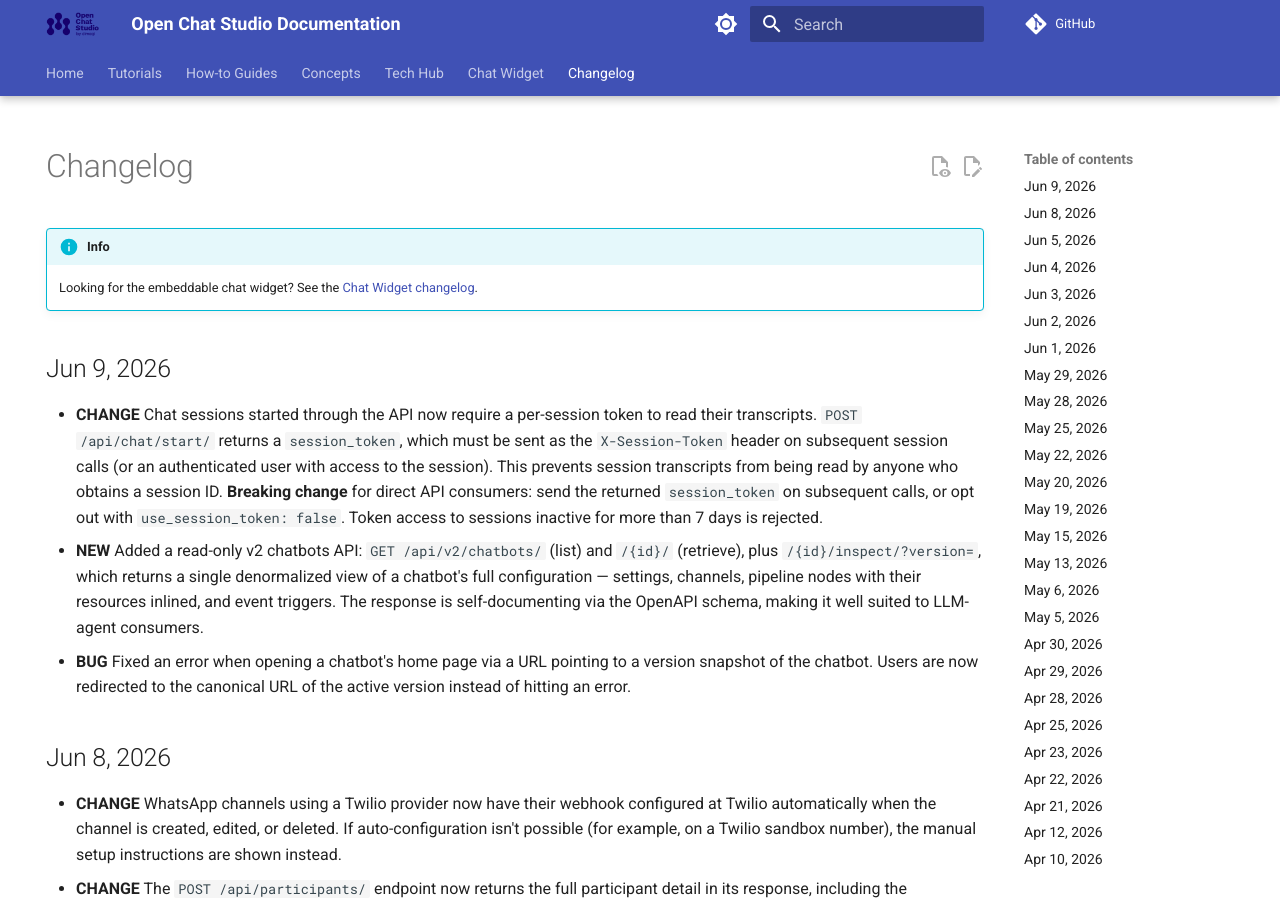
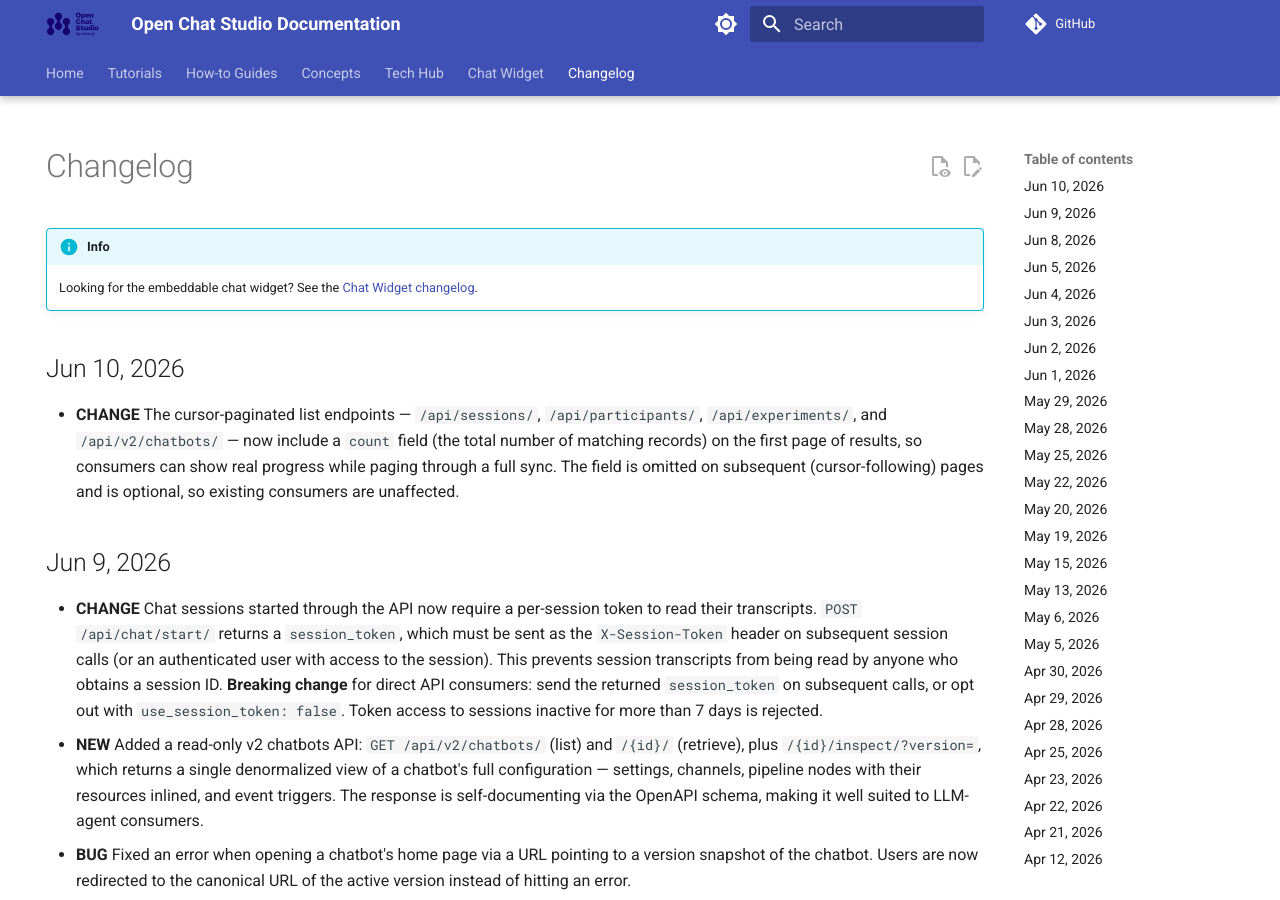
Before and after one commit to dimagi/open-chat-studio-docs, an MkDocs documentation site: the page built from docs/changelog.md, in a window 1280 px wide and 900 px high. Built offline with MkDocs 1.6.1 and Material for MkDocs 9.7.7, drawn with Linux system fonts in a browser that asks for light colours; a script that is not in the unit is left out; comment, search, counter and statistics services are not loaded.

Commit message:
update changelog and docs from OCS PR #3583
Co-Authored-By: Claude Opus 4.8 (1M context) <noreply@anthropic.com>

```diff
--- a/docs/changelog.md
+++ b/docs/changelog.md
@@ -8,6 +8,9 @@ hide:
 !!! info
 
     Looking for the embeddable chat widget? See the [Chat Widget changelog](chat_widget/changelog.md).
+
+## Jun 10, 2026
+* **CHANGE** The cursor-paginated list endpoints — `/api/sessions/`, `/api/participants/`, `/api/experiments/`, and `/api/v2/chatbots/` — now include a `count` field (the total number of matching records) on the first page of results, so consumers can show real progress while paging through a full sync. The field is omitted on subsequent (cursor-following) pages and is optional, so existing consumers are unaffected.
 
 ## Jun 9, 2026
 * **CHANGE** Chat sessions started through the API now require a per-session token to read their transcripts. `POST /api/chat/start/` returns a `session_token`, which must be sent as the `X-Session-Token` header on subsequent session calls (or an authenticated user with access to the session). This prevents session transcripts from being read by anyone who obtains a session ID. **Breaking change** for direct API consumers: send the returned `session_token` on subsequent calls, or opt out with `use_session_token: false`. Token access to sessions inactive for more than 7 days is rejected.
```
